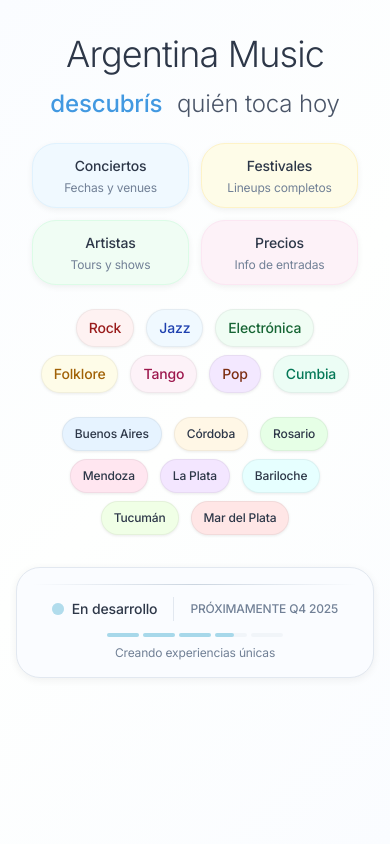
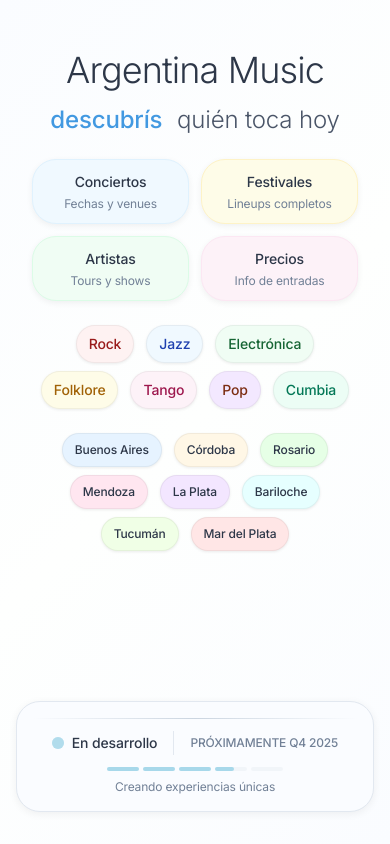
Before and after one commit to arkydev/argentinamusic.space.web, a SvelteKit app: page / in a window 390 px wide. Built offline with nearby package versions, Linux system fonts and the light colour scheme.

Commit message:
fix: mobile layout

```diff
--- a/src/routes/+page.svelte
+++ b/src/routes/+page.svelte
@@ -82,11 +82,11 @@
 	</script>
 </svelte:head>
 
-<div class="min-h-screen relative"
+<div class="min-h-screen lg:h-screen relative flex flex-col"
      style="background: linear-gradient(135deg, #fafcff 0%, #fefffe 50%, #fafcff 100%);"
 >
 
-	<main class="relative z-10 lg:flex lg:items-center lg:justify-center px-4 sm:px-6 lg:px-8 py-8 lg:py-4 lg:min-h-[calc(100vh-120px)]">
+	<main class="relative z-10 flex-1 lg:flex lg:items-center lg:justify-center px-4 sm:px-6 lg:px-8 py-12 sm:py-8 lg:py-4 lg:min-h-0 overflow-y-auto">
 		<div class="max-w-4xl mx-auto text-center w-full">
 
 			<div class="space-y-6 sm:space-y-8 lg:space-y-8">
@@ -171,7 +171,7 @@
 	</main>
 
 	<!-- Under construction status - Fixed at bottom -->
-	<footer class="relative z-10 px-4 sm:px-6 lg:px-8 pb-8">
+	<footer class="relative z-10 lg:flex-shrink-0 px-4 sm:px-6 lg:px-8 pb-8">
 		<div class="max-w-2xl mx-auto">
 			<div class="rounded-3xl p-4 lg:p-4"
 			     style="background: #fafcff; border: 1px solid #e2e8f0; box-shadow: 0 2px 8px rgba(0,0,0,0.06);">
```
